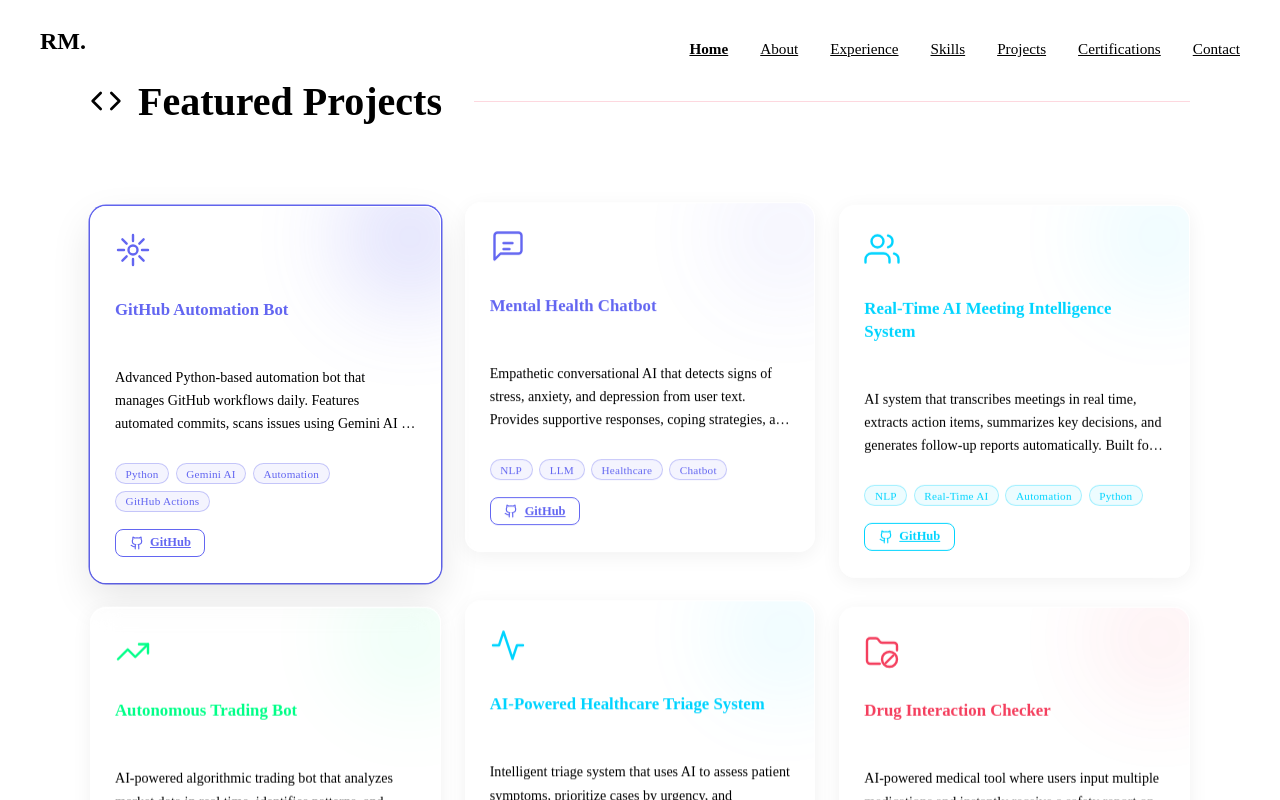
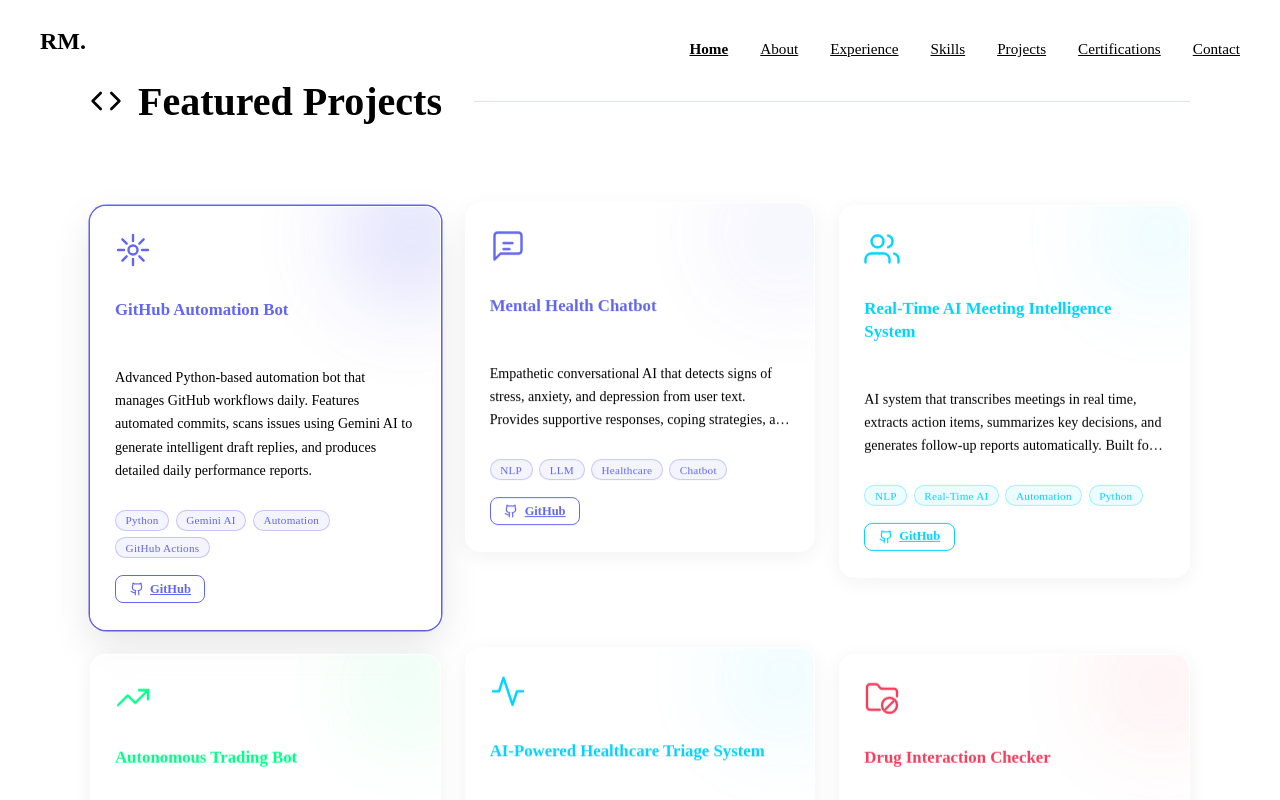
Before and after one commit to rishavm003/rishav-portfolio, a React (Vite) app: page / in a window 1280 px wide. In both pictures the pointer is over the element 265 px from the left and 4186 px from the top of the page. Shown: the part 3786-4586 px from the top of the page. Built offline with nearby package versions, Linux system fonts and the light colour scheme; no server answers; the HTML template or start-up script is replaced by a standard one.

Commit message:
feat: add hover expansion to project descriptions

```diff
--- a/src/sections/Projects/Projects.module.css
+++ b/src/sections/Projects/Projects.module.css
@@ -128,8 +128,17 @@
   /* clamp to ~3 lines */
   display: -webkit-box;
   -webkit-line-clamp: 3;
+  line-clamp: 3;
   -webkit-box-orient: vertical;
   overflow: hidden;
+  transition: all 0.4s ease;
+}
+
+.projectCard:hover .projectDescription {
+  -webkit-line-clamp: initial;
+  line-clamp: initial;
+  display: block;
+  overflow: visible;
 }
 
 /* ── Tags ────────────────────────────────────────────────────── */
```
